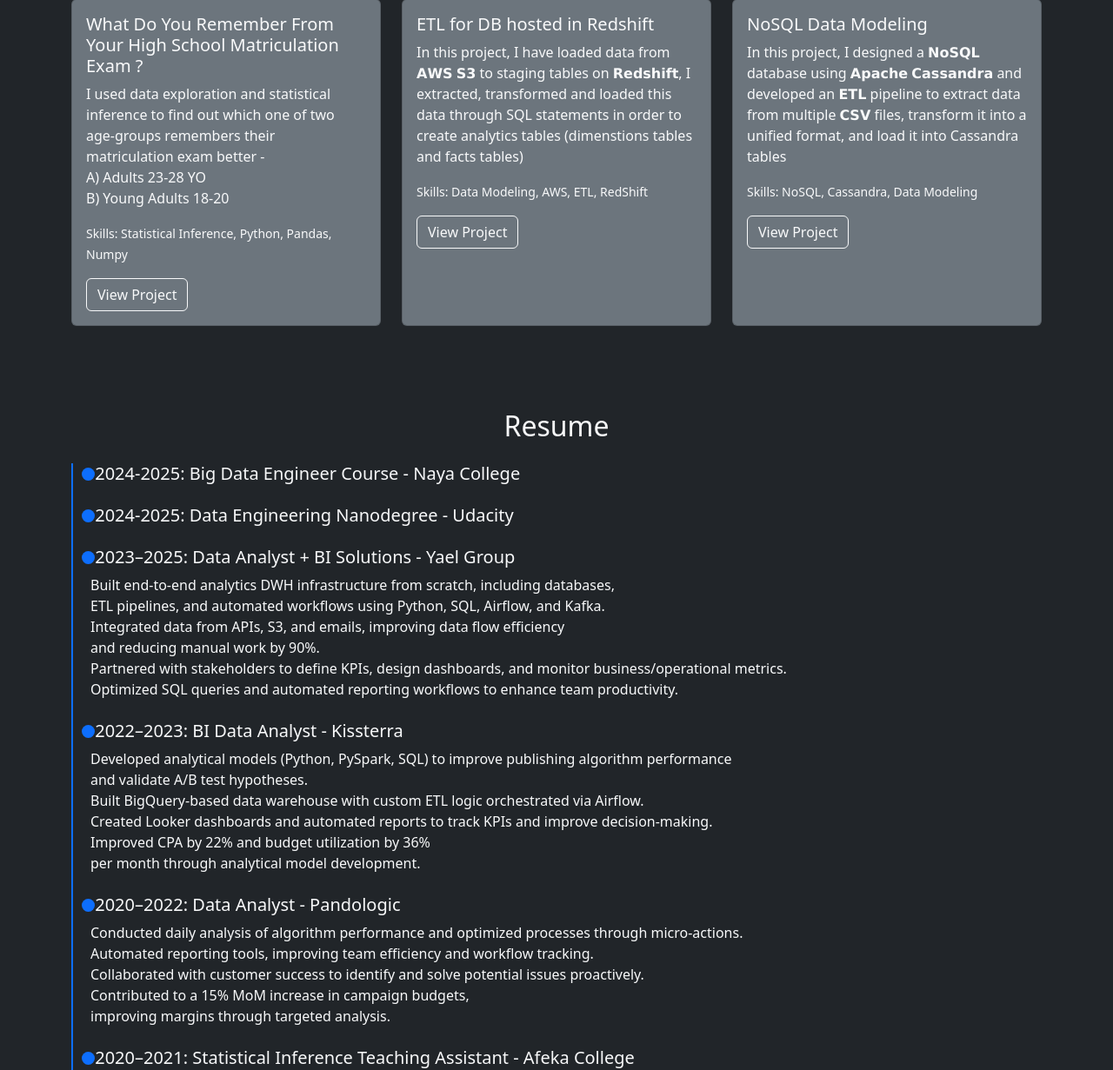
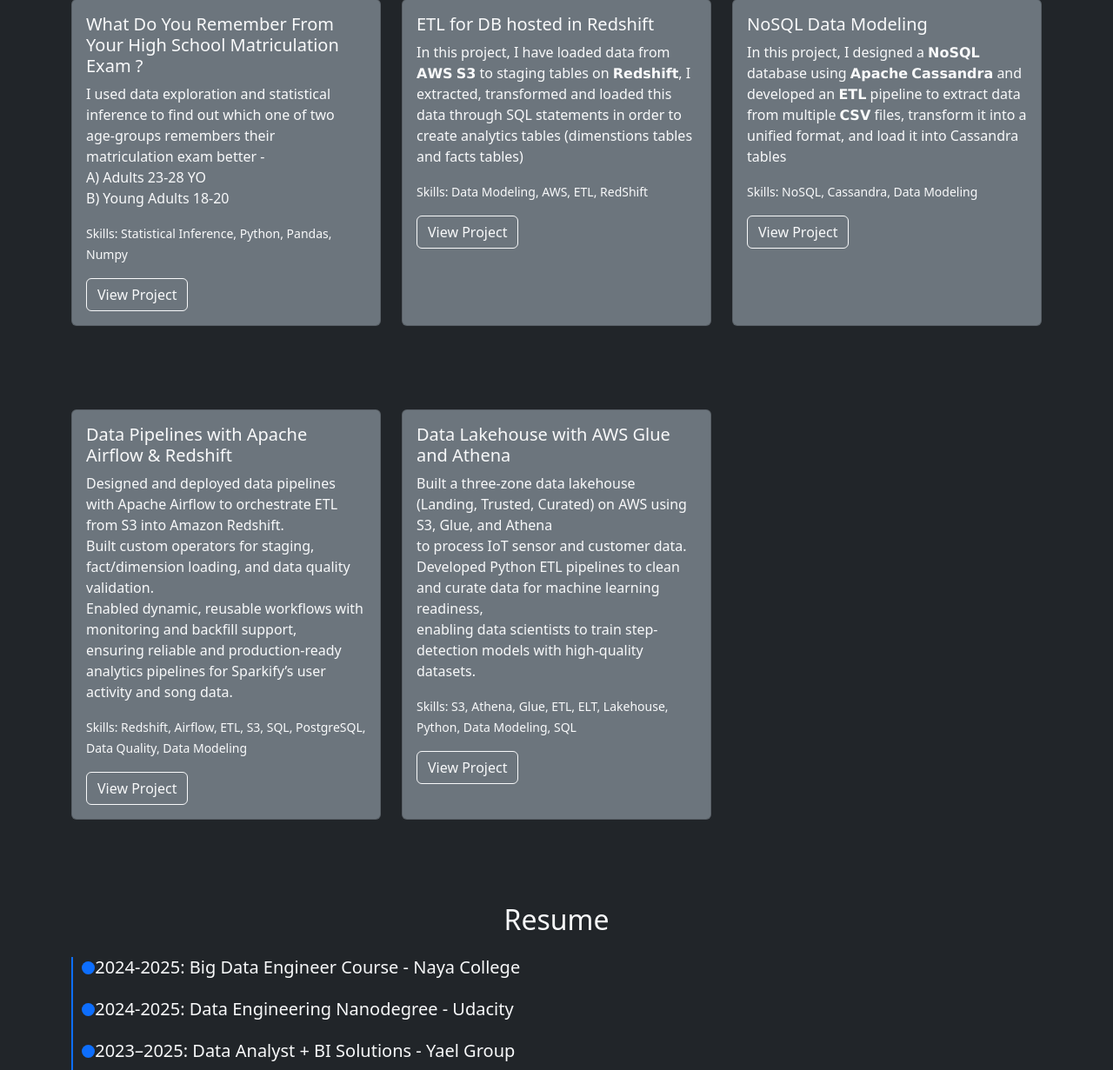
Before and after one commit to matantsour/portfolio, a Django app: page / in a window 1280 px wide. Shown: the part 2235-3466 px from the top of the page at 87% size. Run offline with Django 4.2, Linux system fonts and the light colour scheme.

Commit message:
more_projects

```diff
--- a/main/templates/index.html
+++ b/main/templates/index.html
@@ -198,6 +198,56 @@
 </section>
 
 
+<section id="projects" class="container py-5">
+  <div class="row g-4">
+    <!-- Project 7 -->
+    <div class="col-md-4">
+      <div class="card bg-secondary text-light h-100">
+        <div class="card-body">
+          <h5 class="card-title"> Data Pipelines with Apache Airflow & Redshift</h5>
+          <p class="card-text">
+          Designed and deployed data pipelines with Apache Airflow to orchestrate ETL from S3 into Amazon Redshift.<br>
+          Built custom operators for staging, fact/dimension loading, and data quality validation.<br>
+           Enabled dynamic, reusable workflows with monitoring and backfill support,<br>
+            ensuring reliable and production-ready analytics pipelines for Sparkify’s user activity and song data.
+          </p>
+          <p><small>Skills: Redshift, Airflow, ETL, S3, SQL, PostgreSQL, Data Quality, Data Modeling</small></p>
+          <a href="https://github.com/matantsour/Core_Studies_Memory_Analysis" target="_blank" class="btn btn-outline-light">View Project</a>
+        </div>
+      </div>
+    </div>
+    <!-- Project 8 -->
+    <div class="col-md-4">
+      <div class="card bg-secondary text-light h-100">
+        <div class="card-body">
+          <h5 class="card-title">Data Lakehouse with AWS Glue and Athena</h5>
+          <p class="card-text">
+           Built a three-zone data lakehouse (Landing, Trusted, Curated) on AWS using S3, Glue, and Athena<br>
+           to process IoT sensor and customer data.<br>
+           Developed Python ETL pipelines to clean and curate data for machine learning readiness,<br>
+            enabling data scientists to train step-detection models with high-quality datasets.
+          </p>
+          <p><small>Skills: S3, Athena, Glue, ETL, ELT, Lakehouse, Python, Data Modeling, SQL </small></p>
+          <a href="https://github.com/matantsour/Data-Engineering-Projects/tree/main/DE%20AWS%20Redshift%20ETL" target="_blank" class="btn btn-outline-light">View Project</a>
+        </div>
+      </div>
+    </div>
+    <!-- Project 9
+    <div class="col-md-4">
+      <div class="card bg-secondary text-light h-100">
+        <div class="card-body">
+          <h5 class="card-title">NoSQL Data Modeling</h5>
+          <p class="card-text">In this project, I designed a 𝗡𝗼𝗦𝗤𝗟 database using 𝗔𝗽𝗮𝗰𝗵𝗲 𝗖𝗮𝘀𝘀𝗮𝗻𝗱𝗿𝗮 and developed an 𝗘𝗧𝗟 pipeline to extract data from multiple 𝗖𝗦𝗩 files, transform it into a unified format, and load it into Cassandra tables</p>
+          <p><small>Skills: NoSQL, Cassandra, Data Modeling</small></p>
+          <a href="https://github.com/matantsour/Data-Engineering-Projects/tree/main/DE%20Data%20Modeling" target="_blank" class="btn btn-outline-light">View Project</a>
+        </div>
+      </div>
+    </div>
+    -->
+  </div>
+</section>
+
+
 <section id="resume" class="container py-5">
   <h2 class="text-center mb-4">Resume</h2>
   <ul class="timeline list-unstyled">
```
